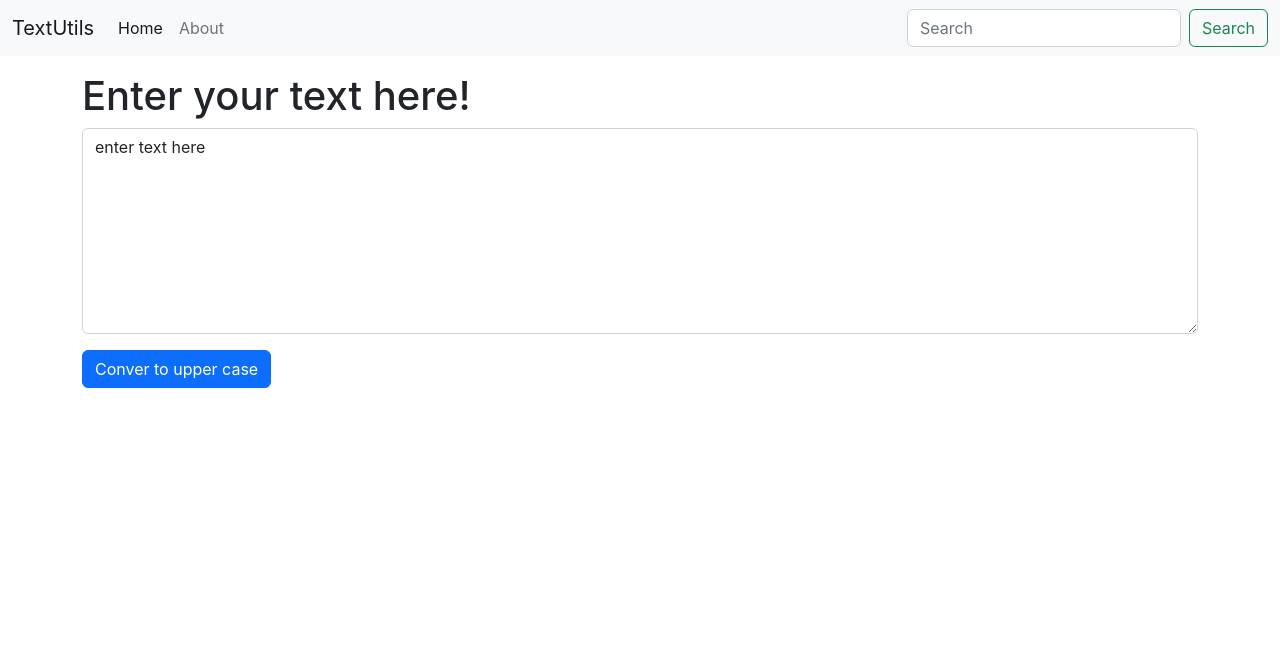
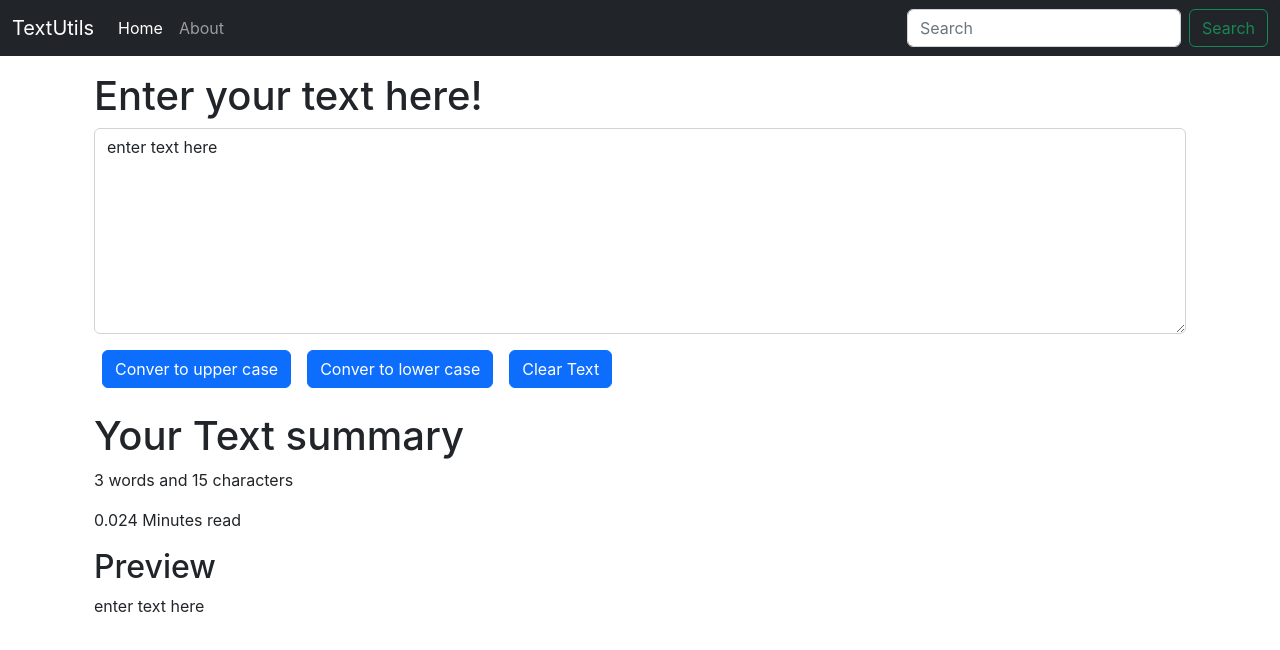
Before and after one commit to Nishaojha1/TextUtils, a React (Create React App) app: page / in a window 1280 px wide. Shown: the top 650 px of the page. Built offline with nearby package versions, Linux system fonts and the light colour scheme.

Commit message:
added clear Text button

```diff
--- a/src/components/Navbar.js
+++ b/src/components/Navbar.js
@@ -3,7 +3,7 @@
 export default function Navbar(props) {
   return (
     <div>
-       <nav className = "navbar navbar-expand-lg bg-light">
+       <nav className = "navbar navbar-expand-lg  navbar-dark bg-dark">
         <div className = "container-fluid">
           <a className = "navbar-brand" href="#">{props.title}</a>
           <button className = "navbar-toggler" type="button" data-bs-toggle="collapse" data-bs-target="#navbarSupportedContent" aria-controls="navbarSupportedContent" aria-expanded="false" aria-label="Toggle navigation">
--- a/src/components/TextForm.js
+++ b/src/components/TextForm.js
@@ -1,28 +1,54 @@
 import React, {useState} from 'react';
 
 export default function TextForm(props) {
+    const handleLowClick = () => {
+        // console.log('uppercase was clicked' + text);
+        let newText = text.toLowerCase();
+        setText(newText);
+    }
     const handleUpClick = () => {
-        console.log('uppercase was clicked' + text);
+        // console.log('uppercase was clicked' + text);
         let newText = text.toUpperCase();
         setText(newText);
     }
     const handleOnChange = (event) => {
-        console.log('onChange');
+        // console.log('onChange');
         setText(event.target.value);
     }
+    const handleClearText = () => {
+        // console.log('uppercase was clicked' + text);
+        let newText = "";
+        setText(newText);
+    }
+
+
     const [text, setText] = useState('enter text here');
     // wrong way to set the state
     // text = 'new text';
     // // correct way to set the state
     // setText('new Text');
 
+
     return (
-        <div>
+        <>
+        <div className='container'>
+        <h1>{props.heading }</h1>
         <div className = "mb-3">
-            <h1>{props.heading }</h1>
             <textarea className = "form-control" value={text} onChange={handleOnChange} id="myBox" rows="8"></textarea>
         </div>
-        <button className="btn btn-primary" onClick={handleUpClick}>Conver to upper case</button>
+        <button className="btn btn-primary mx-2" onClick={handleUpClick}>Conver to upper case</button>
+        <button className="btn btn-primary mx-2" onClick={handleLowClick}>Conver to lower case</button>
+        <button className="btn btn-primary mx-2" onClick={handleClearText}>Clear Text</button>
+
+
         </div>
+        <div className="container my-4">
+            <h1> Your Text summary</h1>
+            <p>{text.split(" ").length} words and {text.length} characters</p>
+            <p>{0.008 * text.split(" ").length} Minutes read</p>
+            <h2>Preview</h2>
+            <p>{text}</p>
+        </div>
+        </>
     )
 }
```
